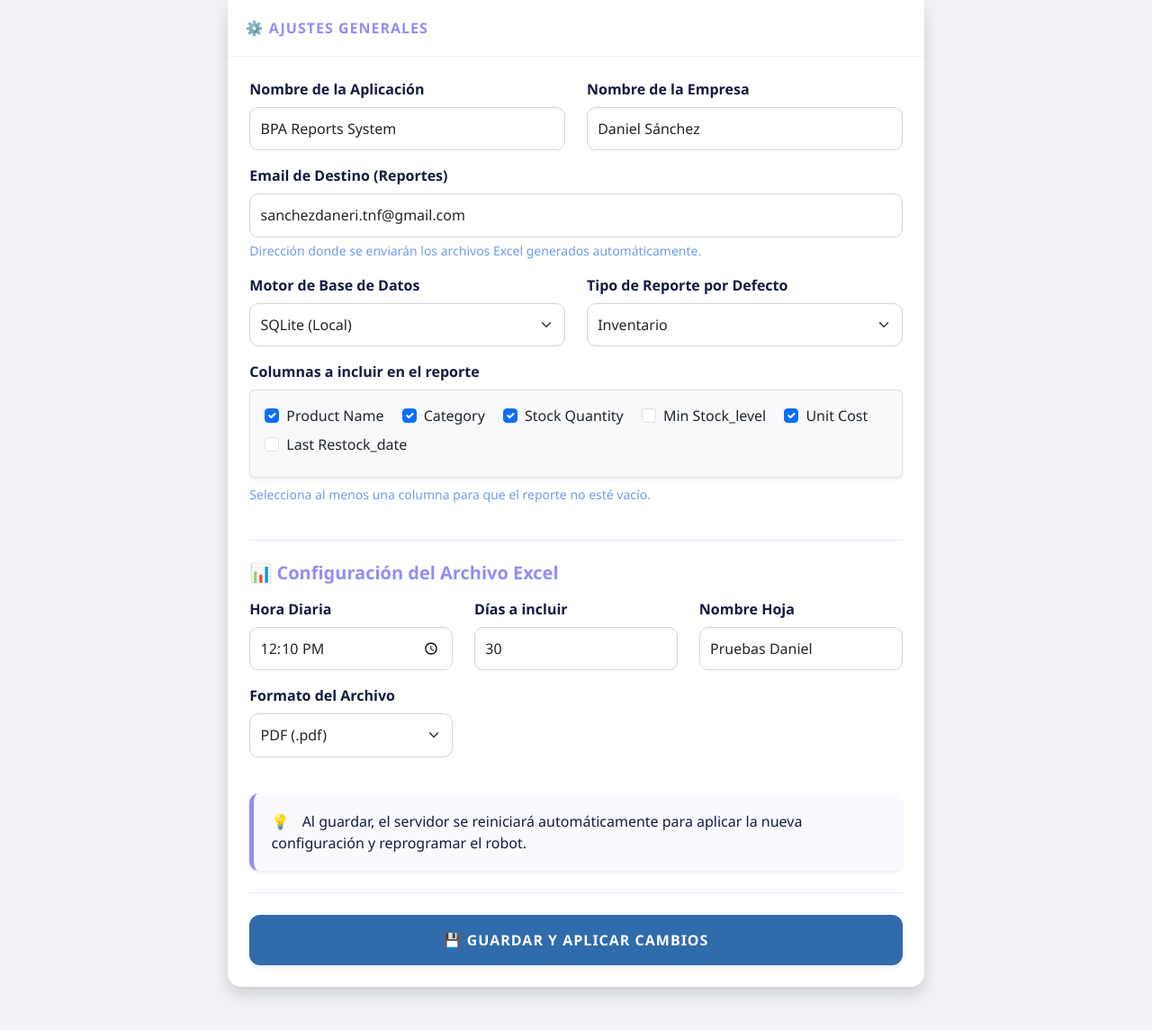
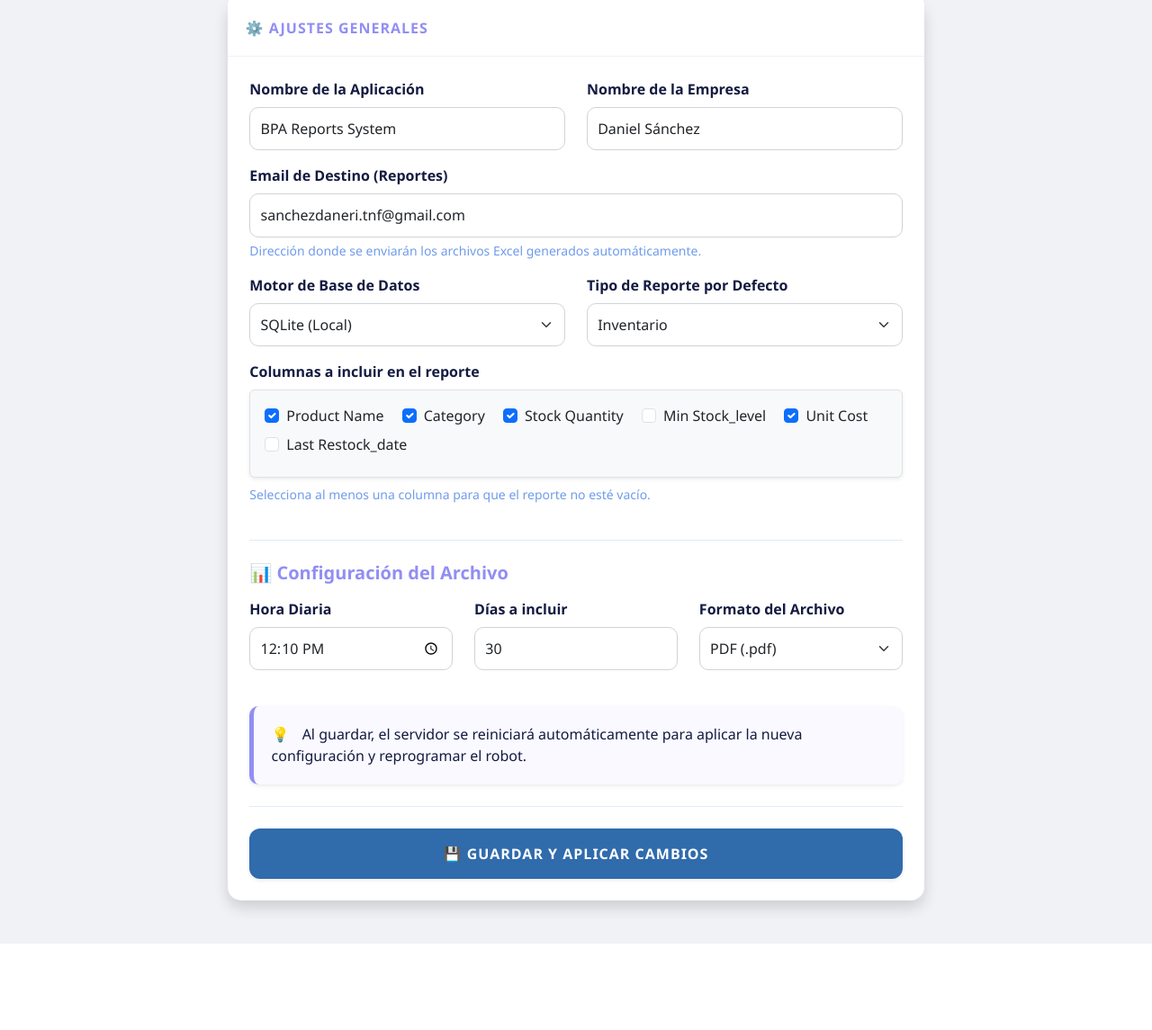
Before and after one commit to Skar25-dev/business-process-automation-reports, a FastAPI app: page /settings in a window 1280 px wide. Shown: the part 123-1268 px from the top of the page at 90% size. After the commit the page ends 1172 px from the top, so only its background shows below. Run offline with FastAPI, Linux system fonts and the light colour scheme.

Commit message:
feat: cambios dinámicos dependiendo del formato del archivo

```diff
--- a/app/static/css/style.css
+++ b/app/static/css/style.css
@@ -10,12 +10,17 @@
 
     --success-color: #198754;
     --succes-color-hover: #125a38;
-    --danger-color: #dc3545;
+    --danger-color: #ff0019;
     --warning-color: #ffc107;
 
     --bg-body: #f0f2f5;
     --text-main: #1a1f36;
     --white: #ffffff;
+
+    --grey: #ced4da;
+
+    --excel-green: #198754;
+    --pdf-red: #dc3545;
 }
 
 body {
@@ -112,7 +117,7 @@
 .form-control, .form-select {
     border-radius: 10px;
     padding: 0.7rem;
-    border: 1px solid #ced4da;
+    border: 1px solid var(--grey);
 }
 
 .form-control:focus, .form-select:focus {
--- a/app/templates/settings.html
+++ b/app/templates/settings.html
@@ -82,7 +82,7 @@
                             </div>
 
                             <hr class="my-4">
-                            <h5 class="text-secondary mb-3">📊 Configuración del Archivo Excel</h5>
+                            <h5 class="text-secondary mb-3">📊 Configuración del Archivo</h5>
 
                             <div class="row">
                                 <div class="col-md-4 mb-3">
@@ -94,26 +94,41 @@
                                     <input type="number" name="default_days" class="form-control" value="{{ settings.report_settings.default_days }}" required>
                                 </div>
                                 <div class="col-md-4 mb-3">
-                                    <label class="form-label">Nombre Hoja</label>
-                                    <input type="text" name="sheet_name" class="form-control" value="{{ settings.report_settings.sheet_name }}" required>
-                                </div>
-                                <div class="col-md-4 mb-3">
                                     <label class="form-label">Formato del Archivo</label>
-                                    <select name="report_format" class="form-select">
+                                    <select name="report_format" id="report_format" class="form-select">
                                         <option value="xlsx" {% if settings.report_format == 'xlsx' %}selected{% endif %}>Excel (.xlsx)</option>
                                         <option value="pdf" {% if settings.report_format == 'pdf' %}selected{% endif %}>PDF (.pdf)</option>
                                     </select>
+                                </div>
+
+                                <div class="col-md-4 mb-3" id="sheet_name_container">
+                                    <label class="form-label">Nombre Hoja</label>
+                                    <input type="text" name="sheet_name" class="form-control" value="{{ settings.report_settings.sheet_name }}">
                                 </div>
                             </div>
 
                             <!-- Pasamos los datos de python a JS -->
                             <script>
+                                function toggleSheetName() {
+                                    const formatSelector = document.getElementById('report_format');
+                                    const sheetContainer = document.getElementById('sheet_name_container');
+                                    const sheetInput = sheetContainer.querySelector('input');
+
+                                    if (formatSelector.value === 'pdf') {
+                                        sheetContainer.classList.add('d-none');
+                                        sheetInput.required = false;
+                                    } else {
+                                        sheetContainer.classList.remove('d-none');
+                                        sheetInput.required = true;
+                                    }
+                                }
+
                                 function updateCheckboxes() {
                                     const container = document.getElementById('checkbox-container');
+                                    if (!container) return;
 
-                                    const allColumns = JSON.parse(container.dataset.allColumns);
-                                    const currentlySelected = JSON.parse(container.dataset.selected);
-
+                                    const allColumns = JSON.parse(container.dataset.allColumns || '{}');
+                                    const currentlySelected = JSON.parse(container.dataset.selected || '[]');
                                     const reportType = document.querySelector('select[name="default_report_type"]').value;
                                     const columns = allColumns[reportType] || [];
 
@@ -121,7 +136,6 @@
 
                                     columns.forEach(col => {
                                         const isChecked = currentlySelected.includes(col) ? 'checked' : '';
-
                                         container.innerHTML += `
                                             <div class="form-check form-check-inline me-3 mb-2">
                                                 <input class="form-check-input" type="checkbox" name="included_columns"
@@ -134,8 +148,12 @@
                                     });
                                 }
 
+                                document.getElementById('report_format').addEventListener('change', toggleSheetName);
                                 document.querySelector('select[name="default_report_type"]').addEventListener('change', updateCheckboxes);
-                                document.addEventListener('DOMContentLoaded', updateCheckboxes);
+                                document.addEventListener('DOMContentLoaded', () => {
+                                    toggleSheetName();
+                                    updateCheckboxes();
+                                });
                             </script>
 
                             <div class="alert-tech mt-4 mb-3 shadow-sm">
```
Also changed, not shown: other parts of app/static/css/style.css (+35 -1 lines), app/templates/index.html (+19 -24 lines), README.md, 3 other files.
